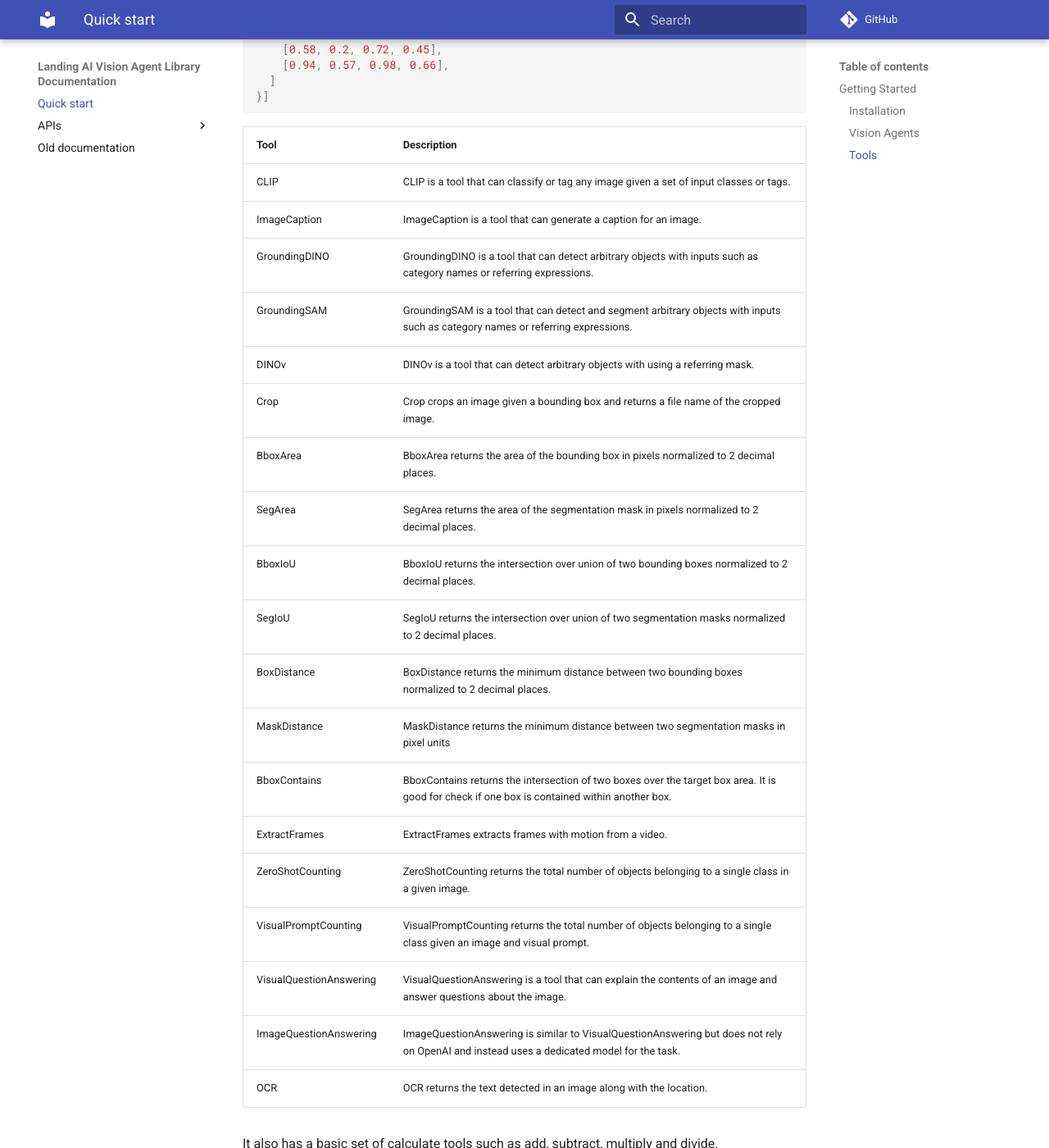
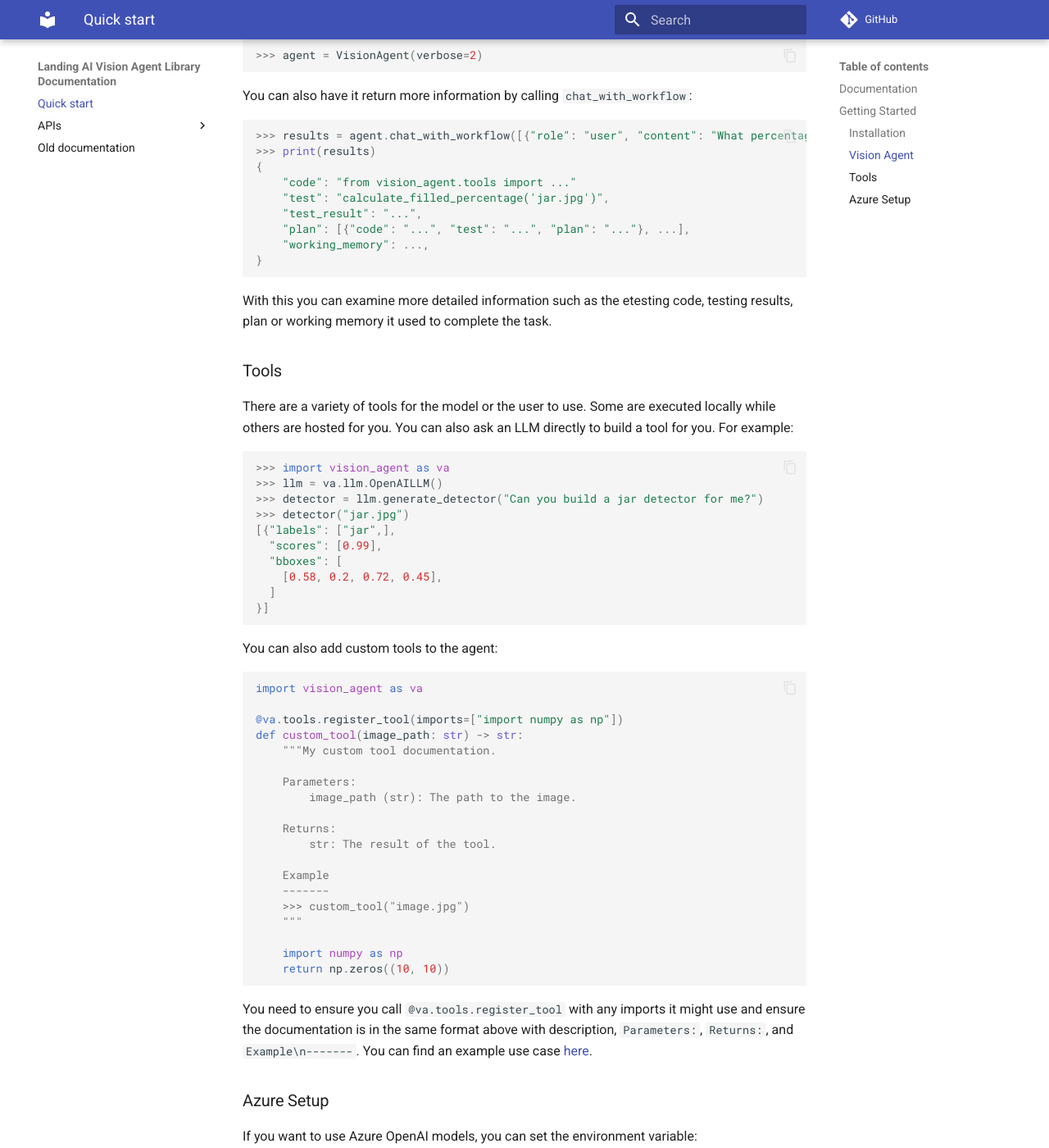
Before and after one commit to landing-ai/vision-agent, an MkDocs documentation site: the page built from docs/index.md, in a window 1280 px wide and 1400 px high, scrolled down 1655 px. Shown: the whole window at 82% size. Built offline with MkDocs 1.6.1 and Material for MkDocs 9.7.7, drawn with Linux system fonts in a browser that asks for light colours; comment, search, counter and statistics services are not loaded; some of the changed text lies outside the part shown.

Commit message:
Add Custom Tools & Overlay Heatmap (#100)
* added overlay heatmap

* added overlays to utilities

* added register tool

* removed old examples

* fix readme for mask app

* fix issues for custom tools for example case

* fix issues for custom tool imports

* update readme

* fix azure doc

* fix type error

````diff
--- a/docs/index.md
+++ b/docs/index.md
@@ -1,12 +1,15 @@
 # 🔍🤖 Vision Agent
+Vision Agent is a library that helps you utilize agent frameworks to generate code to
+solve your vision task. Many current vision problems can easily take hours or days to
+solve, you need to find the right model, figure out how to use it and program it to
+accomplish the task you want. Vision Agent aims to provide an in-seconds experience by
+allowing users to describe their problem in text and have the agent framework generate
+code to solve the task for them. Check out our discord for updates and roadmaps!
 
-Vision Agent is a library that helps you utilize agent frameworks for your vision tasks.
-Many current vision problems can easily take hours or days to solve, you need to find the
-right model, figure out how to use it, possibly write programming logic around it to
-accomplish the task you want or even more expensive, train your own model. Vision Agent
-aims to provide an in-seconds experience by allowing users to describe their problem in
-text and utilizing agent frameworks to solve the task for them. Check out our discord
-for updates and roadmaps!
+## Documentation
+
+- [Vision Agent Library Docs](https://landing-ai.github.io/vision-agent/)
+
 
 ## Getting Started
 ### Installation
@@ -16,51 +19,78 @@
 pip install vision-agent
 ```
 
-Ensure you have an OpenAI API key and set it as an environment variable:
+Ensure you have an OpenAI API key and set it as an environment variable (if you are
+using Azure OpenAI please see the Azure setup section):
 
 ```bash
 export OPENAI_API_KEY="your-api-key"
 ```
 
-### Vision Agents
-You can interact with the agents as you would with any LLM or LMM model:
+### Vision Agent
+You can interact with the agent as you would with any LLM or LMM model:
 
 ```python
->>> import vision_agent as va
+>>> from vision_agent.agent import VisionAgent
 >>> agent = VisionAgent()
->>> agent("How many apples are in this image?", image="apples.jpg")
-"There are 2 apples in the image."
+>>> code = agent("What percentage of the area of the jar is filled with coffee beans?", media="jar.jpg")
 ```
 
-To better understand how the model came up with it's answer, you can also run it in
-debug mode by passing in the verbose argument:
+Which produces the following code:
+```python
+from vision_agent.tools import load_image, grounding_sam
+
+def calculate_filled_percentage(image_path: str) -> float:
+    # Step 1: Load the image
+    image = load_image(image_path)
+
+    # Step 2: Segment the jar
+    jar_segments = grounding_sam(prompt="jar", image=image)
+
+    # Step 3: Segment the coffee beans
+    coffee_beans_segments = grounding_sam(prompt="coffee beans", image=image)
+
+    # Step 4: Calculate the area of the segmented jar
+    jar_area = 0
+    for segment in jar_segments:
+        jar_area += segment['mask'].sum()
+
+    # Step 5: Calculate the area of the segmented coffee beans
+    coffee_beans_area = 0
+    for segment in coffee_beans_segments:
+        coffee_beans_area += segment['mask'].sum()
+
+    # Step 6: Compute the percentage of the jar area that is filled with coffee beans
+    if jar_area == 0:
+        return 0.0  # To avoid division by zero
+    filled_percentage = (coffee_beans_area / jar_area) * 100
+
+    # Step 7: Return the computed percentage
+    return filled_percentage
+```
+
+To better understand how the model came up with it's answer, you can run it in debug
+mode by passing in the verbose argument:
 
 ```python
->>> agent = VisionAgent(verbose=True)
+>>> agent = VisionAgent(verbose=2)
 ```
 
-You can also have it return the workflow it used to complete the task along with all
-the individual steps and tools to get the answer:
+You can also have it return more information by calling `chat_with_workflow`:
 
 ```python
->>> resp, workflow = agent.chat_with_workflow([{"role": "user", "content": "How many apples are in this image?"}], image="apples.jpg")
->>> print(workflow)
-[{"task": "Count the number of apples using 'grounding_dino_'.",
-  "tool": "grounding_dino_",
-  "parameters": {"prompt": "apple", "image": "apples.jpg"},
-  "call_results": [[
-    {
-      "labels": ["apple", "apple"],
-      "scores": [0.99, 0.95],
-      "bboxes": [
-        [0.58, 0.2, 0.72, 0.45],
-        [0.94, 0.57, 0.98, 0.66],
-      ]
-    }
-  ]],
-  "answer": "There are 2 apples in the image.",
-}]
+>>> results = agent.chat_with_workflow([{"role": "user", "content": "What percentage of the area of the jar is filled with coffee beans?"}], media="jar.jpg")
+>>> print(results)
+{
+    "code": "from vision_agent.tools import ..."
+    "test": "calculate_filled_percentage('jar.jpg')",
+    "test_result": "...",
+    "plan": [{"code": "...", "test": "...", "plan": "..."}, ...],
+    "working_memory": ...,
+}
 ```
+
+With this you can examine more detailed information such as the etesting code, testing
+results, plan or working memory it used to complete the task.
 
 ### Tools
 There are a variety of tools for the model or the user to use. Some are executed locally
@@ -70,37 +100,59 @@
 ```python
 >>> import vision_agent as va
 >>> llm = va.llm.OpenAILLM()
->>> detector = llm.generate_detector("Can you build an apple detector for me?")
->>> detector("apples.jpg")
-[{"labels": ["apple", "apple"],
-  "scores": [0.99, 0.95],
+>>> detector = llm.generate_detector("Can you build a jar detector for me?")
+>>> detector("jar.jpg")
+[{"labels": ["jar",],
+  "scores": [0.99],
   "bboxes": [
     [0.58, 0.2, 0.72, 0.45],
-    [0.94, 0.57, 0.98, 0.66],
   ]
 }]
 ```
 
-| Tool | Description |
-| --- | --- |
-| CLIP | CLIP is a tool that can classify or tag any image given a set of input classes or tags. |
-| ImageCaption| ImageCaption is a tool that can generate a caption for an image. |
-| GroundingDINO | GroundingDINO is a tool that can detect arbitrary objects with inputs such as category names or referring expressions. |
-| GroundingSAM | GroundingSAM is a tool that can detect and segment arbitrary objects with inputs such as category names or referring expressions. |
-| DINOv | DINOv is a tool that can detect arbitrary objects with using a referring mask. |
-| Crop | Crop crops an image given a bounding box and returns a file name of the cropped image. |
-| BboxArea | BboxArea returns the area of the bounding box in pixels normalized to 2 decimal places. |
-| SegArea | SegArea returns the area of the segmentation mask in pixels normalized to 2 decimal places. |
-| BboxIoU | BboxIoU returns the intersection over union of two bounding boxes normalized to 2 decimal places. |
-| SegIoU | SegIoU returns the intersection over union of two segmentation masks normalized to 2 decimal places. |
-| BoxDistance | BoxDistance returns the minimum distance between two bounding boxes normalized to 2 decimal places. |
-| MaskDistance | MaskDistance returns the minimum distance between two segmentation masks in pixel units |
-| BboxContains | BboxContains returns the intersection of two boxes over the target box area. It is good for check if one box is contained within another box. |
-| ExtractFrames | ExtractFrames extracts frames with motion from a video. |
-| ZeroShotCounting | ZeroShotCounting returns the total number of objects belonging to a single class in a given image. |
-| VisualPromptCounting | VisualPromptCounting returns the total number of objects belonging to a single class given an image and visual prompt. |
-| VisualQuestionAnswering | VisualQuestionAnswering is a tool that can explain the contents of an image and answer questions about the image. |
-| ImageQuestionAnswering | ImageQuestionAnswering is similar to VisualQuestionAnswering but does not rely on OpenAI and instead uses a dedicated model for the task. |
-| OCR | OCR returns the text detected in an image along with the location. |
+You can also add custom tools to the agent:
 
-It also has a basic set of calculate tools such as add, subtract, multiply and divide.
+```python
+import vision_agent as va
+
+@va.tools.register_tool(imports=["import numpy as np"])
+def custom_tool(image_path: str) -> str:
+    """My custom tool documentation.
+
+    Parameters:
+        image_path (str): The path to the image.
+
+    Returns:
+        str: The result of the tool.
+
+    Example
+    -------
+    >>> custom_tool("image.jpg")
+    """
+
+    import numpy as np
+    return np.zeros((10, 10))
+```
+
+You need to ensure you call `@va.tools.register_tool` with any imports it might use and
+ensure the documentation is in the same format above with description, `Parameters:`,
+`Returns:`, and `Example\n-------`. You can find an example use case [here](examples/custom_tools/).
+
+### Azure Setup
+If you want to use Azure OpenAI models, you can set the environment variable:
+
+```bash
+export AZURE_OPENAI_API_KEY="your-api-key"
+export AZURE_OPENAI_ENDPOINT="your-endpoint"
+```
+
+You can then run Vision Agent using the Azure OpenAI models:
+
+```python
+>>> import vision_agent as va
+>>> agent = va.agent.VisionAgent(
+>>>     planner=va.llm.AzureOpenAILLM(),
+>>>     coder=va.lmm.AzureOpenAILMM(),
+>>>     tester=va.lmm.AzureOpenAILMM(),
+>>>     debugger=va.lmm.AzureOpenAILMM(),
+>>> )
````
Also changed, not shown: README.md (+32 -3 lines), examples/custom_tools/README.md (+24 -3 lines), examples/mask_app/README.md (+3 -3 lines), examples/img/ct_scan1.jpg (deleted), examples/img/ct_scan2.jpg (deleted), examples/img/doc1.jpg (deleted), examples/img/doc2.jpg (deleted), examples/img/doc3.jpg (deleted), 7 other files.
